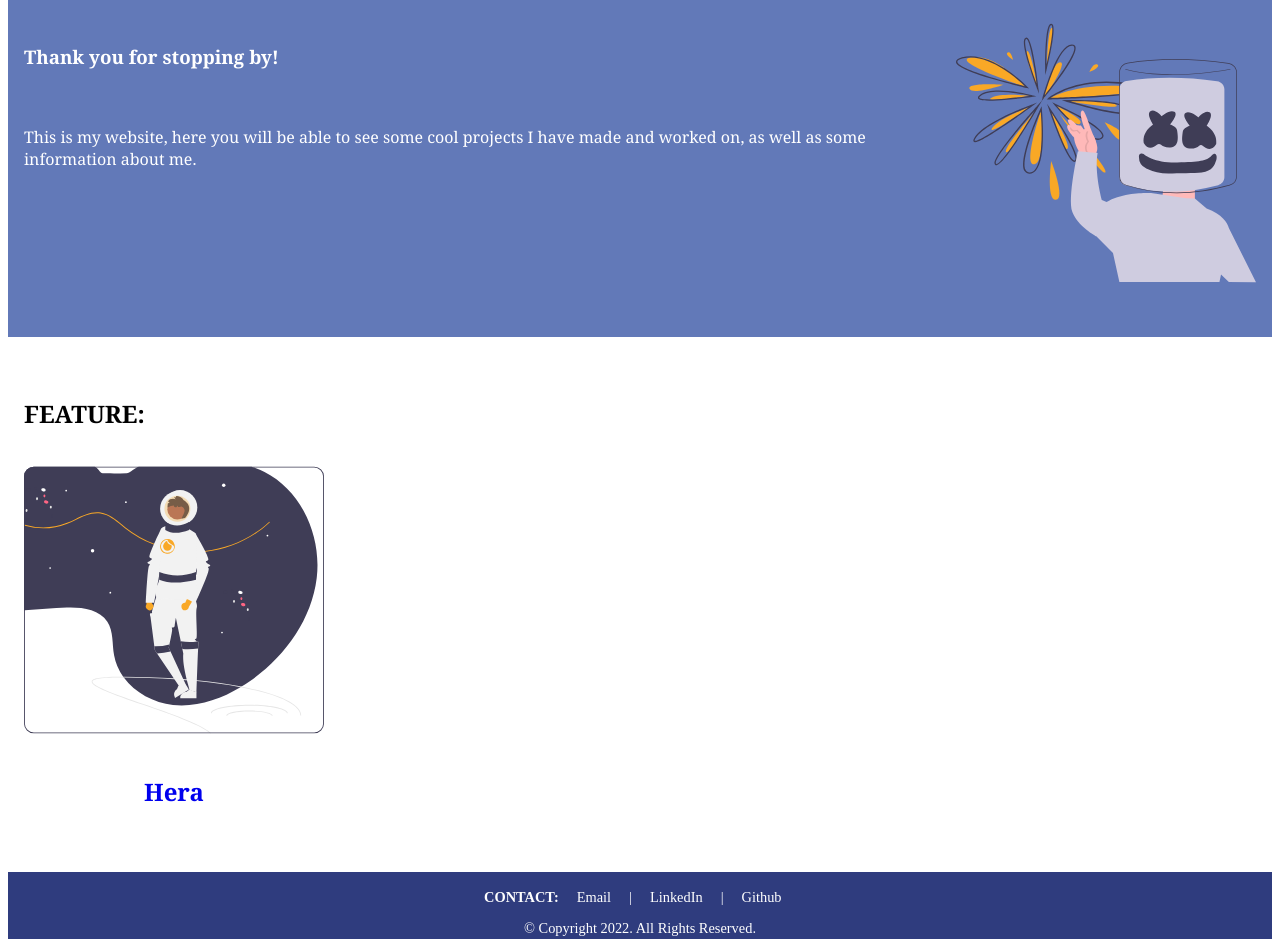
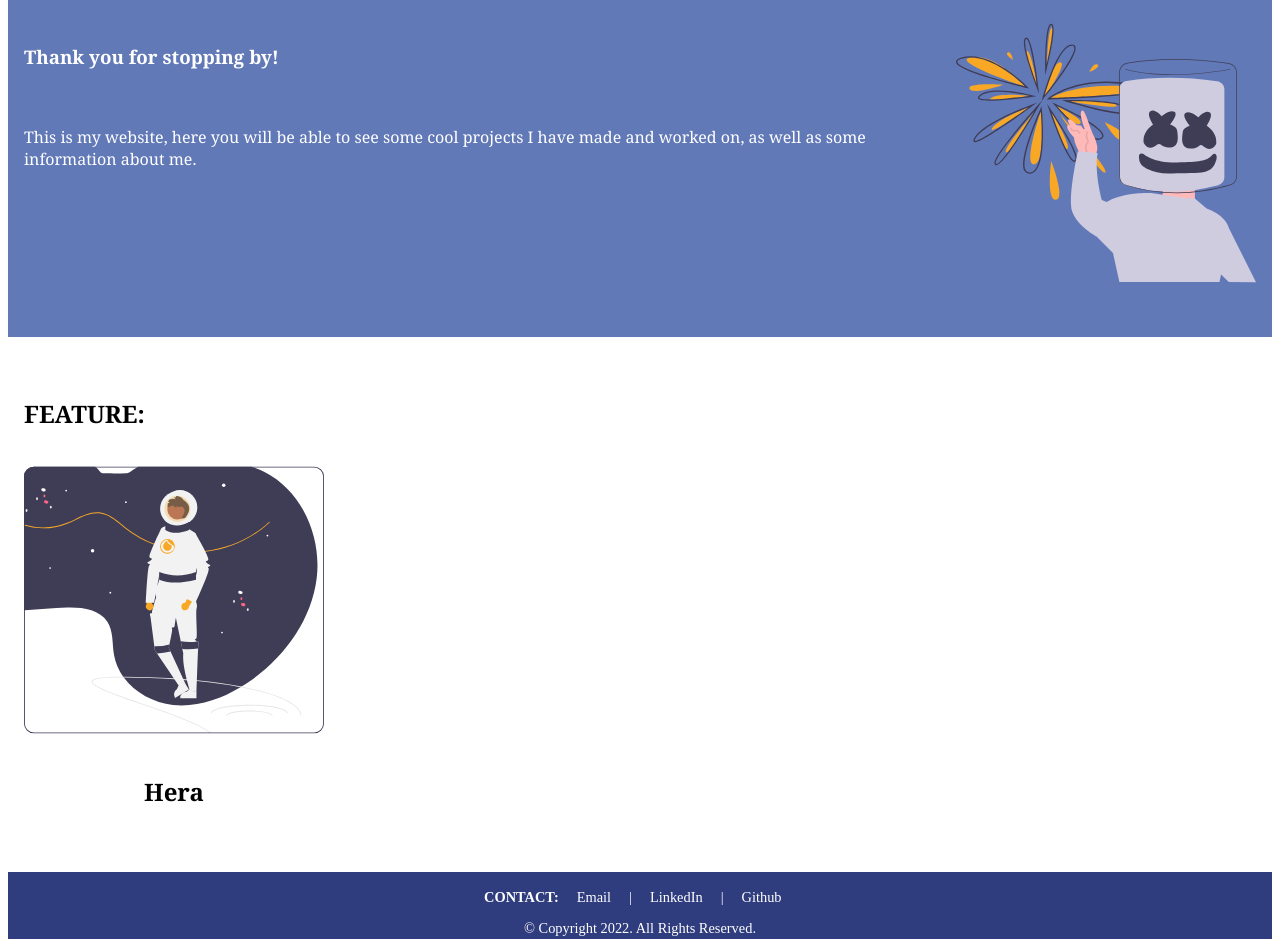
Before and after one commit to yiokchu/CIS102W, a plain HTML site: page index.html in a window 1280 px wide. Shown: the part 187-1134 px from the top of the page. Drawn offline with Linux system fonts and the light colour scheme.

Commit message:
Update index.html

```diff
--- a/index.html
+++ b/index.html
@@ -48,7 +48,7 @@
 			<section>
 				<h1> FEATURE: </h1>
 					<a href="project1.html"> <img src="images/feature.svg" alt="Feature project" height="300" width="300"> </a>
-					<a href="project1.html" style="text-decoration: none;"> <h2 style="margin-left: 5em;"> Hera </h2> </a>
+					<a href="project1.html" style="text-decoration: none; color:#000000;"> <h2 style="margin-left: 5em;"> Hera </h2> </a>
 			</section>
 
 			<footer>
```
